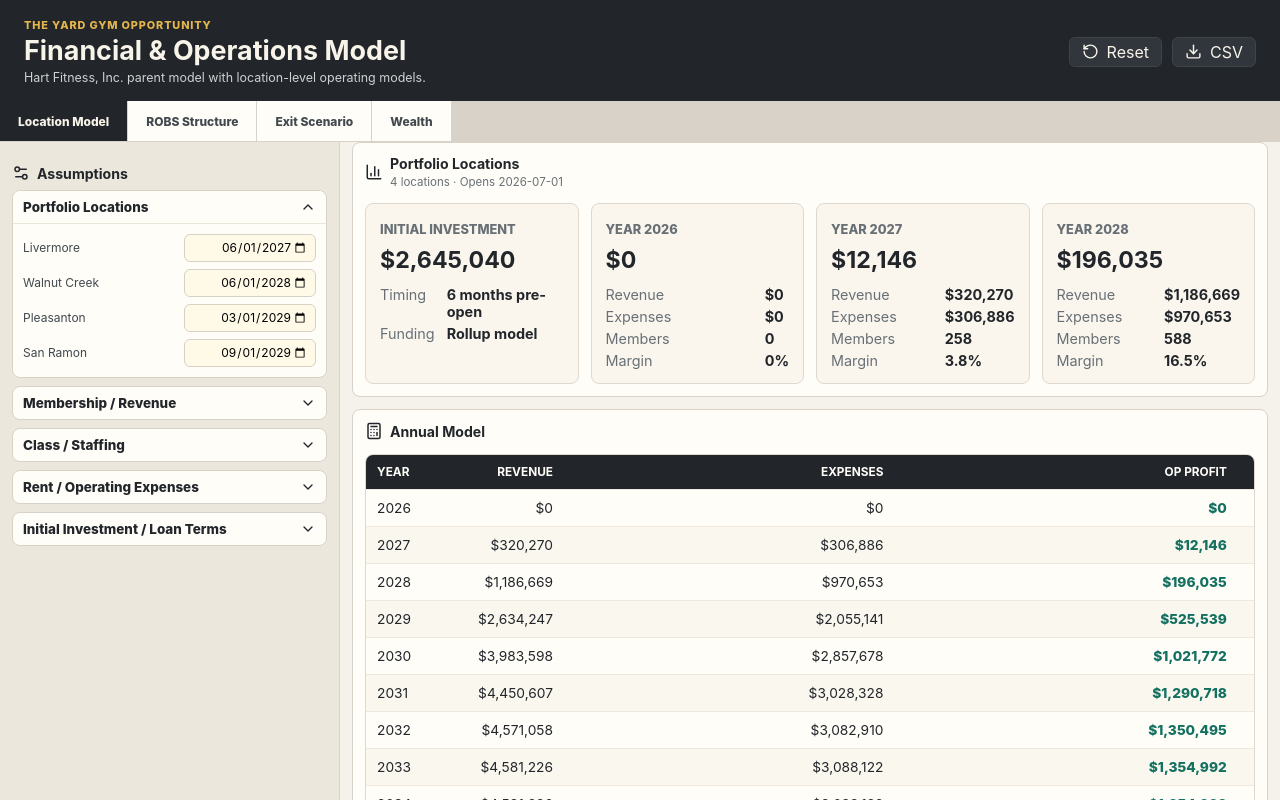
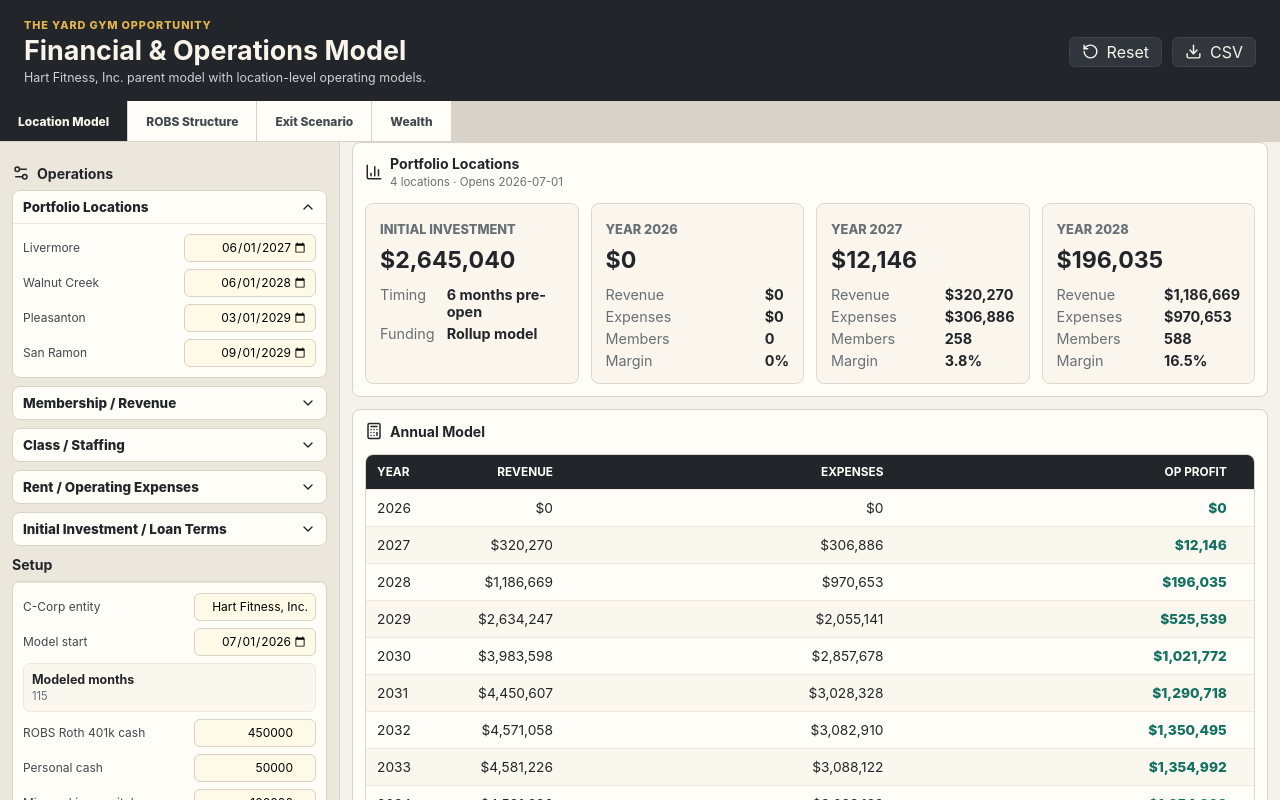
Before and after one commit to jkhart/theyardgym-financials, a React (Vite) app: page / in a window 1280 px wide. Shown: the top 800 px of the page. Built offline with nearby package versions, Linux system fonts and the light colour scheme.

Commit message:
Group operations and setup assumptions

```diff
--- a/src/components/App.jsx
+++ b/src/components/App.jsx
@@ -976,7 +976,7 @@ function RollupInputsPanel({ inputs, locations, updateInput }) {
   return (
     <aside className="assumptions rollupInputs">
       <div className="panelTitle">
-        <h2>Rollup Inputs</h2>
+        <h2>Setup</h2>
       </div>
       <section className="assumptionGroup">
         <div className="groupFields">
@@ -3228,6 +3228,11 @@ export function App() {
               updateAssumption={updateAssumption}
               onUpdateOpenDate={updateLocationOpenDate}
             />
+            <RollupInputsPanel
+              inputs={rollupInputs}
+              locations={activeScenarioLocations}
+              updateInput={updateRollupInput}
+            />
           </div>
           <div>
             <Dashboard model={locationFinancialModel} locationMeta={locationSetMeta} />
--- a/src/components/AssumptionsPanel.jsx
+++ b/src/components/AssumptionsPanel.jsx
@@ -45,7 +45,7 @@ export function AssumptionsPanel({
     <aside className="assumptions">
       <div className="panelTitle">
         <Settings2 size={18} />
-        <h2>Assumptions</h2>
+        <h2>Operations</h2>
       </div>
       <section className="assumptionGroup">
         <button
```
